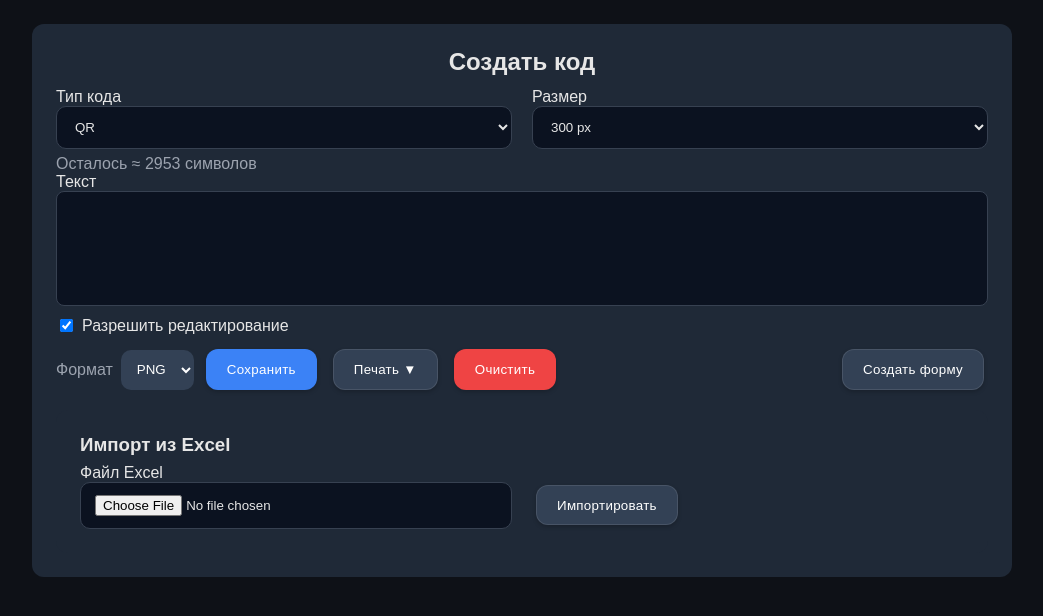
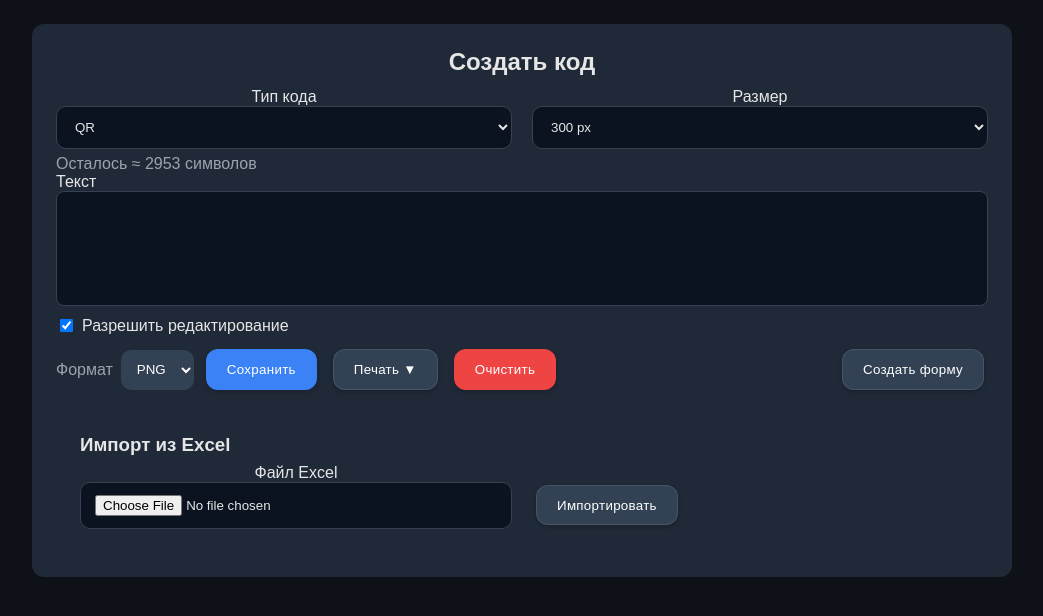
Before and after one commit to aaam1ttt/data6, a Flask app: page /forms/create in a window 1280 px wide. Shown: the part 80-696 px from the top of the page, without its empty margins (118-1161 px from the left). Run offline with Flask 3, Linux system fonts and the light colour scheme.

Commit message:
Modify CSS styling to center the Текст label above text input fields

```diff
--- a/qr-data-main/project_root/app/templates/base.html
+++ b/qr-data-main/project_root/app/templates/base.html
@@ -33,6 +33,7 @@
     .alert.success{background:#0f2e1f;color:#a7f3d0}
     input,select,textarea{width:100%;padding:12px 14px;border-radius:10px;border:1px solid var(--line);background:var(--input);color:var(--text);transition:border-color 0.2s ease}
     input:focus,select:focus,textarea:focus{outline:none;border-color:var(--accent);box-shadow:0 0 0 2px rgba(59,130,246,0.1)}
+    label{text-align:center}
     form.grid{display:grid;grid-gap:16px}
     .two{display:grid;grid-template-columns:1fr 1fr;grid-gap:20px}
     .center{text-align:center}
```
